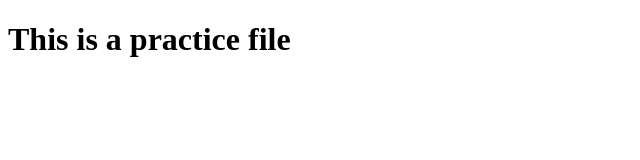
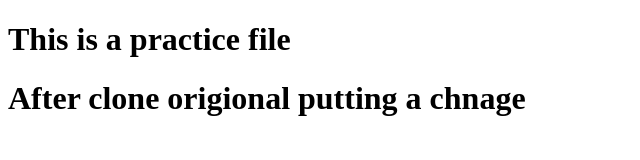
Before and after one commit to BakhshiMoeez/practice, a plain HTML site: page index.html in a window 1280 px wide. Shown: the whole page, without its empty margins (0-640 px from the left). Drawn offline with Linux system fonts and the light colour scheme.

Commit message:
After clone main adding a change

```diff
--- a/index.html
+++ b/index.html
@@ -8,5 +8,6 @@
 </head>
 <body>
     <h1>This is a practice file</h1>
+    <h1>After clone origional putting a chnage</h1>
 </body>
 </html>
```
